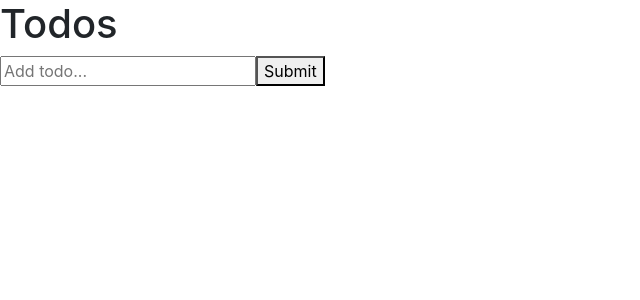
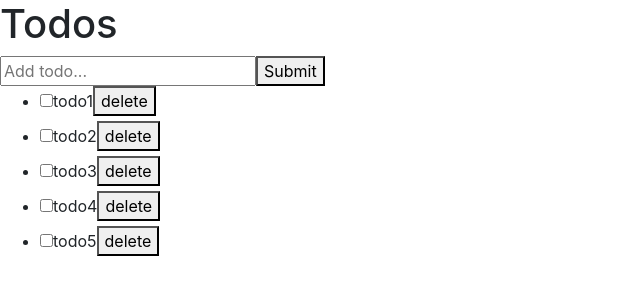
Before and after one commit to andersonlebon/todo-with-react, a React (Create React App) app: page / in a window 1280 px wide. Shown: the top 300 px of the page, without its empty margins (0-640 px from the left). Built offline with nearby package versions, Linux system fonts and the light colour scheme.

Commit message:
Check the input box

```diff
--- a/src/App.js
+++ b/src/App.js
@@ -1,16 +1,23 @@
 import React, { Component } from 'react';
 import 'bootstrap';
+import Todo from './components/todo';
 
 class App extends Component {
   constructor(props) {
     super(props);
     this.state = {
-      todo: [{ id: 1, title: 'todo1', completed: false }],
+      todos: [
+        { id: 1, title: 'todo1', completed: false },
+        { id: 2, title: 'todo2', completed: false },
+        { id: 3, title: 'todo3', completed: false },
+        { id: 4, title: 'todo4', completed: false },
+        { id: 5, title: 'todo5', completed: false },
+      ],
     };
   }
 
   render() {
-    const { todo } = this.state;
+    const { todos } = this.state;
     return (
       <section>
         <div className="main-container">
@@ -21,7 +28,9 @@ class App extends Component {
           </form>
 
           <ul className="todo-list">
-
+            {todos.map((atodo) => (
+              <Todo key={atodo.id} todo={atodo} />
+            ))}
           </ul>
         </div>
       </section>
--- a/src/components/todo.jsx
+++ b/src/components/todo.jsx
@@ -1,3 +1,4 @@
+/* eslint-disable react/prop-types */
 import React from 'react';
 
 const Todo = (props) => {
@@ -5,8 +6,8 @@ const Todo = (props) => {
   return (
     <li className="todo">
       <div className="todo-control">
-        <input type="checkbox" id="check-b" />
-        <label htmlFor="check-b">{todo.title}</label>
+        <input type="checkbox" defaultChecked={todo.completed} id={todo.id} />
+        <label htmlFor={todo.id}>{todo.title}</label>
         <button type="button" className="delele">
           delete
         </button>
```
